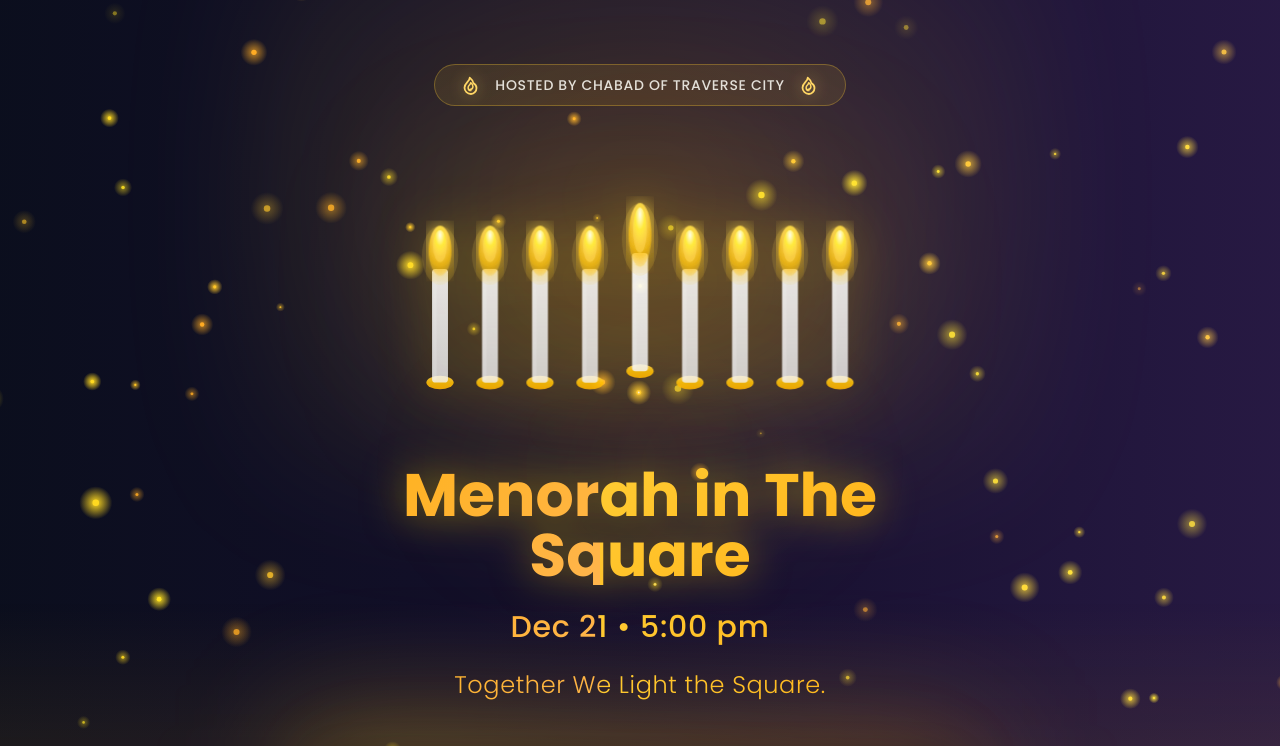
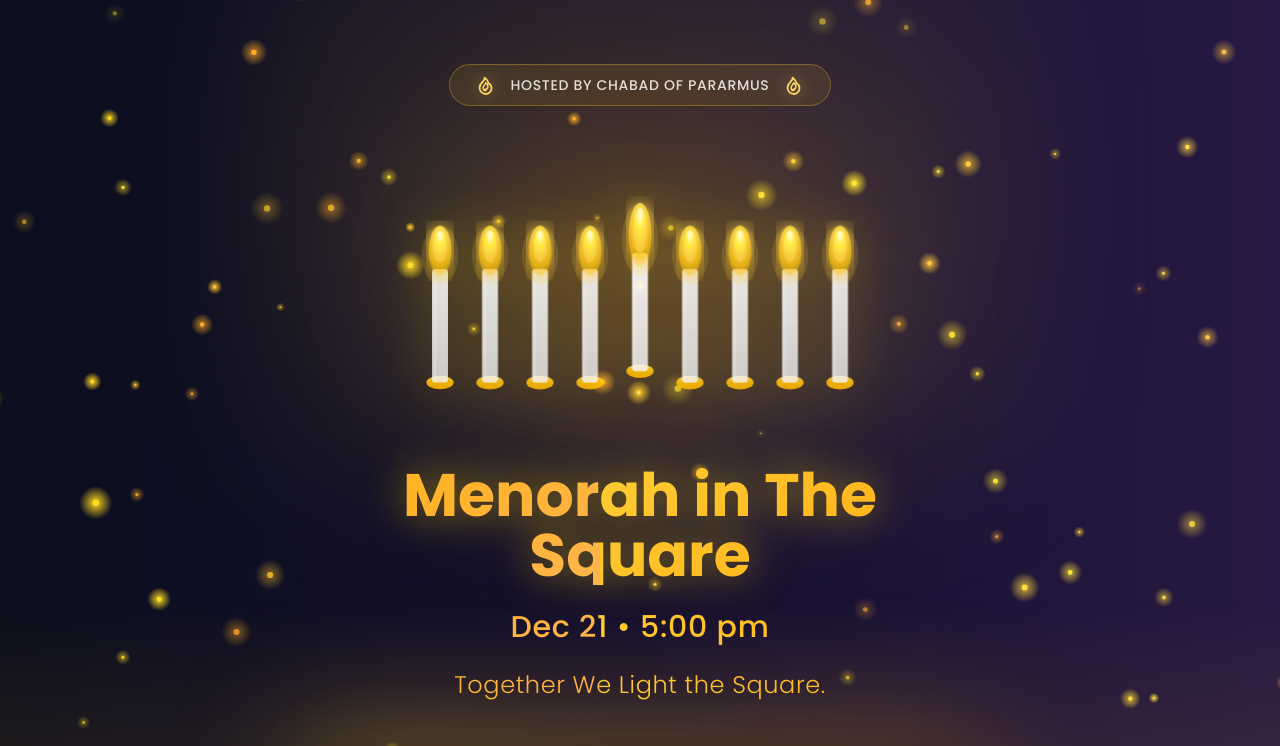
Before and after one commit to krishivgupta1429-cell/glow-light-give, a React (Vite) app: page / in a window 1280 px wide. Shown: the top 746 px of the page. Built offline with nearby package versions, Linux system fonts and the light colour scheme; the HTML template or start-up script is replaced by a standard one.

Commit message:
Visual edit in Lovable
Edited UI in Lovable

```diff
--- a/src/pages/Index.tsx
+++ b/src/pages/Index.tsx
@@ -94,7 +94,7 @@ const Index = () => {
         <div className="text-center mb-6 animate-fade-in">
           <div className="inline-flex items-center gap-3 px-6 py-2 rounded-full bg-gradient-to-r from-gold/10 via-amber/10 to-gold/10 border border-gold/30 backdrop-blur-sm">
             <GoldenFlameIcon className="w-5 h-5 md:w-6 md:h-6" />
-            <span className="text-sm font-medium text-foreground/90 tracking-wider">HOSTED BY CHABAD OF TRAVERSE CITY</span>
+            <span className="text-sm font-medium text-foreground/90 tracking-wider">HOSTED BY CHABAD OF PARARMUS</span>
             <GoldenFlameIcon className="w-5 h-5 md:w-6 md:h-6" />
           </div>
         </div>
```
